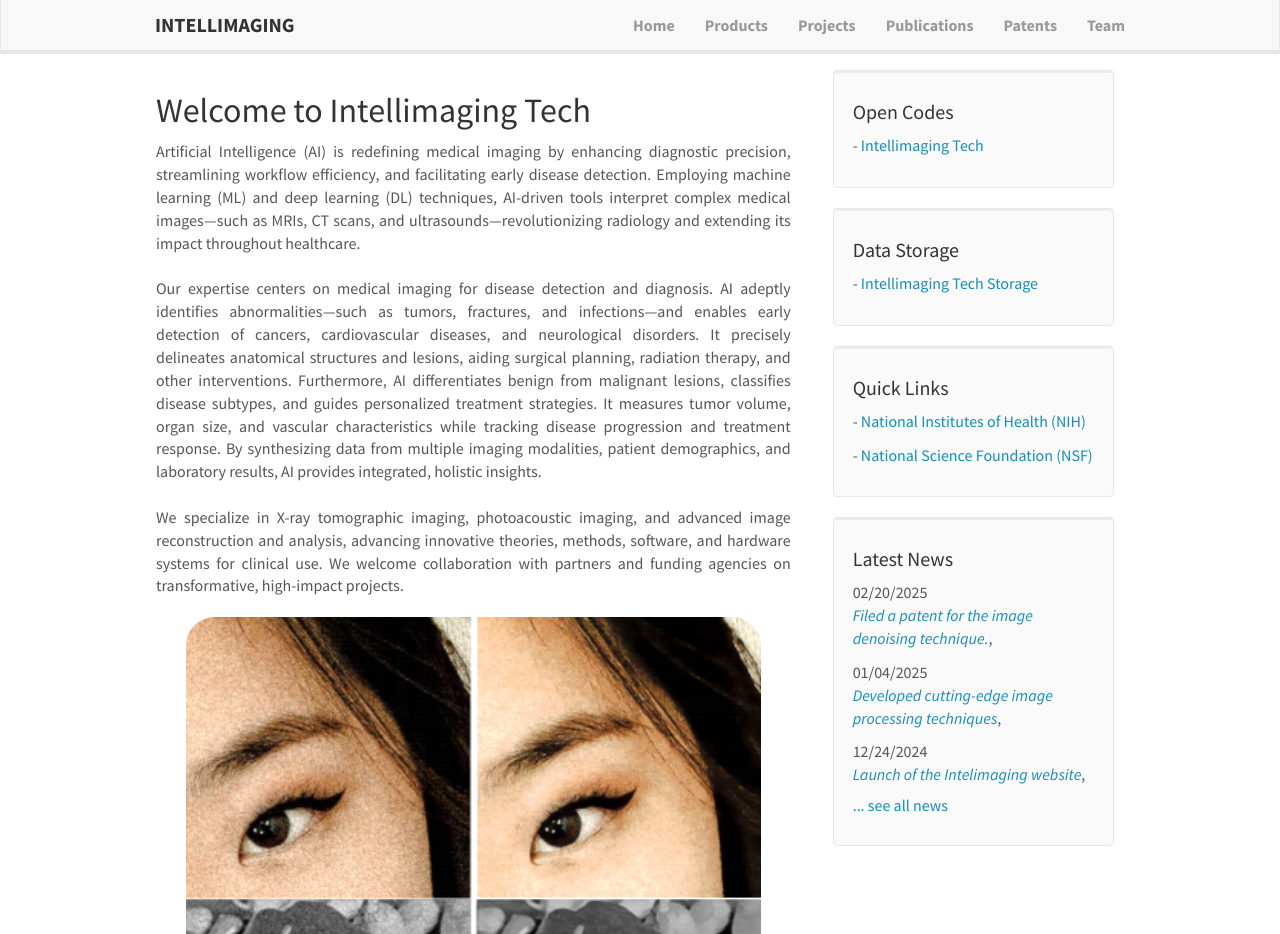
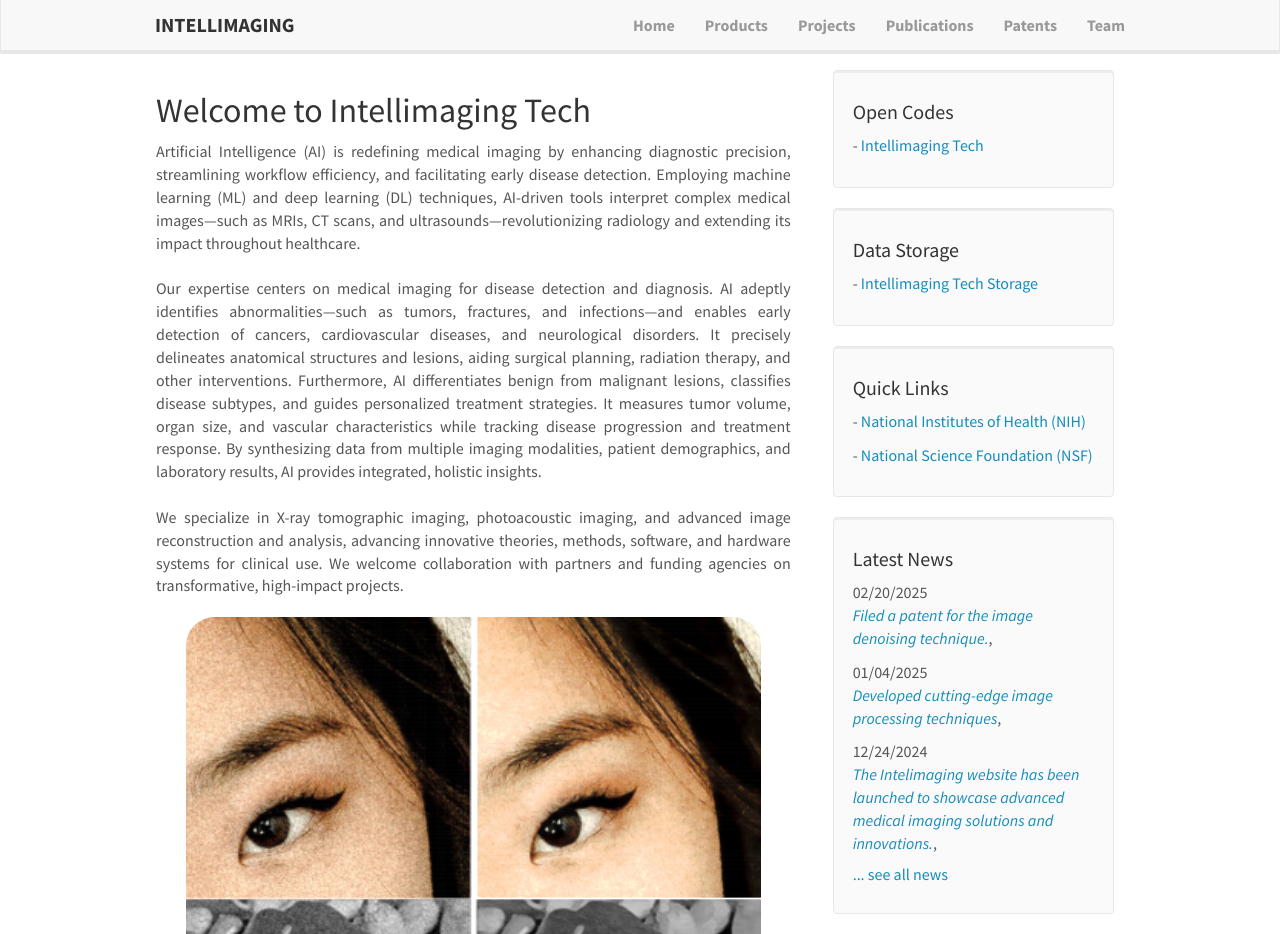
Before and after one commit to intellimaging/intellimaging.github.io, a Jekyll site: the page built from _pages/home.md, in a window 1280 px wide and 934 px high. Built offline with Jekyll 4.4.1, drawn with Linux system fonts in a browser that asks for light colours.

Commit message:
Update news.yml

```diff
--- a/_data/news.yml
+++ b/_data/news.yml
@@ -9,6 +9,6 @@
   site:
 
 - date: 12/24/2024
-  headline: Launch of the Intelimaging website
+  headline: The Intelimaging website has been launched to showcase advanced medical imaging solutions and innovations.
   url: https://www.intellimaging.com
   site:
```
